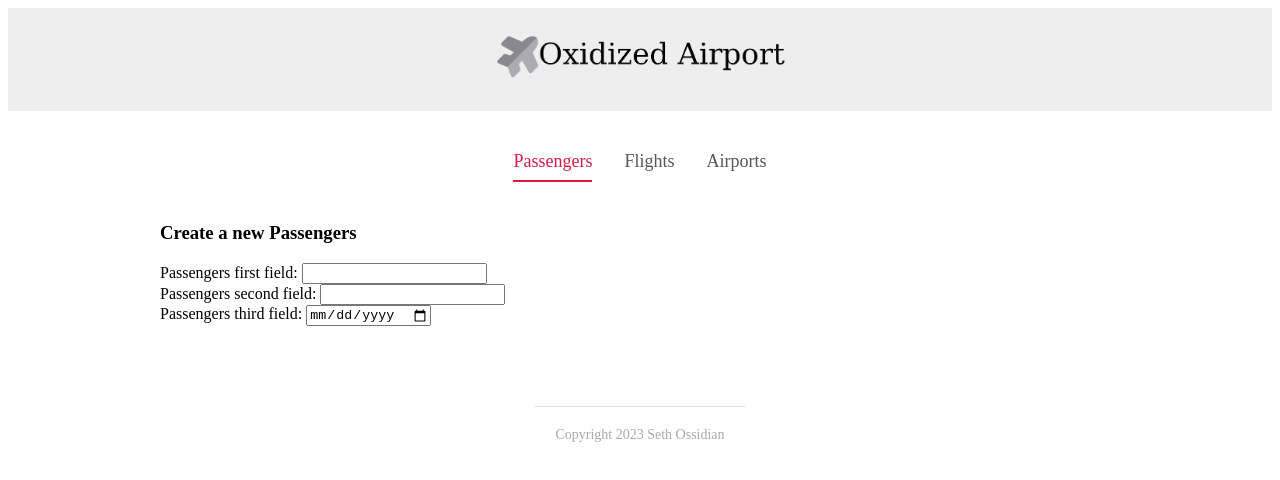
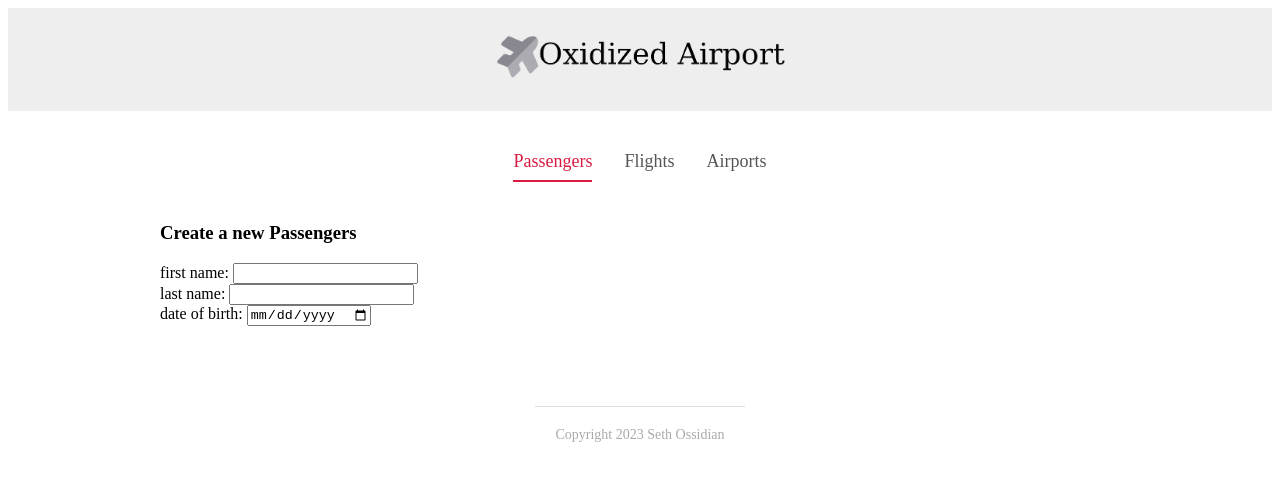
Before and after one commit to naseem-chettah/oxidized-airport-old, a SvelteKit app: page / in a window 1280 px wide. Shown: the top 480 px of the page. Built offline with nearby package versions, Linux system fonts and the light colour scheme.

Commit message:
tested the create item functionality and now I think it's working

```diff
--- a/src/lib/components/CreateItemForm.svelte
+++ b/src/lib/components/CreateItemForm.svelte
@@ -1,21 +1,18 @@
 <script>
+  export let tabs;
   export let activeTab;
+  export let data;
 </script>
 
 <form>
   <h3>Create a new {activeTab}</h3>
-  <div class="form-field">
-    <label for="first-name">{activeTab} first field:</label>
-    <input type="text" id="first-name">
-  </div>
-  <div class="form-field">
-    <label for="last-name">{activeTab} second field:</label>
-    <input type="text" id="last-name">
-  </div>
-  <div class="form-field">
-    <label for="date-of-birth">{activeTab} third field:</label>
-    <input type="date" id="date-of-birth">
-  </div>
+
+  {#each Object.entries(data[tabs.indexOf(activeTab)]) as [columnName, columnType]}
+    <div class="form-field">
+      <label for={columnName}>{columnName}:</label>
+      <input type={columnType} id="column" />
+    </div>
+  {/each}
 </form>
 
 <style>
--- a/src/routes/+page.svelte
+++ b/src/routes/+page.svelte
@@ -9,20 +9,37 @@
   let tabs = ["Passengers", "Flights", "Airports"];
   let activeTab = "Passengers";
 
+  //data
+  let data = [
+    {
+      "first name": "text",
+      "last name": "text",
+      "date of birth": "date",
+    },
+    {
+      "departure time": "datetime",
+      "arrival time": "datetime",
+    },
+    {
+      "airport name": "text",
+      "city": "text",
+    },
+  ];
+
   const tabChange = (e) => {
     activeTab = e.detail;
-  }
+  };
 </script>
 
 <Header />
 <main>
   <Tabs {activeTab} {tabs} on:tabChange={tabChange} />
-  {#if activeTab === 'Passengers'}
-    <CreateItemForm {activeTab} />
-  {:else if activeTab === 'Flights'}
-    <CreateItemForm {activeTab} />
-  {:else if activeTab === 'Airports'}
-    <CreateItemForm {activeTab} />
+  {#if activeTab === "Passengers"}
+    <CreateItemForm {activeTab} {data} {tabs} />
+  {:else if activeTab === "Flights"}
+    <CreateItemForm {activeTab} {data} {tabs} />
+  {:else if activeTab === "Airports"}
+    <CreateItemForm {activeTab} {data} {tabs} />
   {/if}
 </main>
 <Footer />
```
